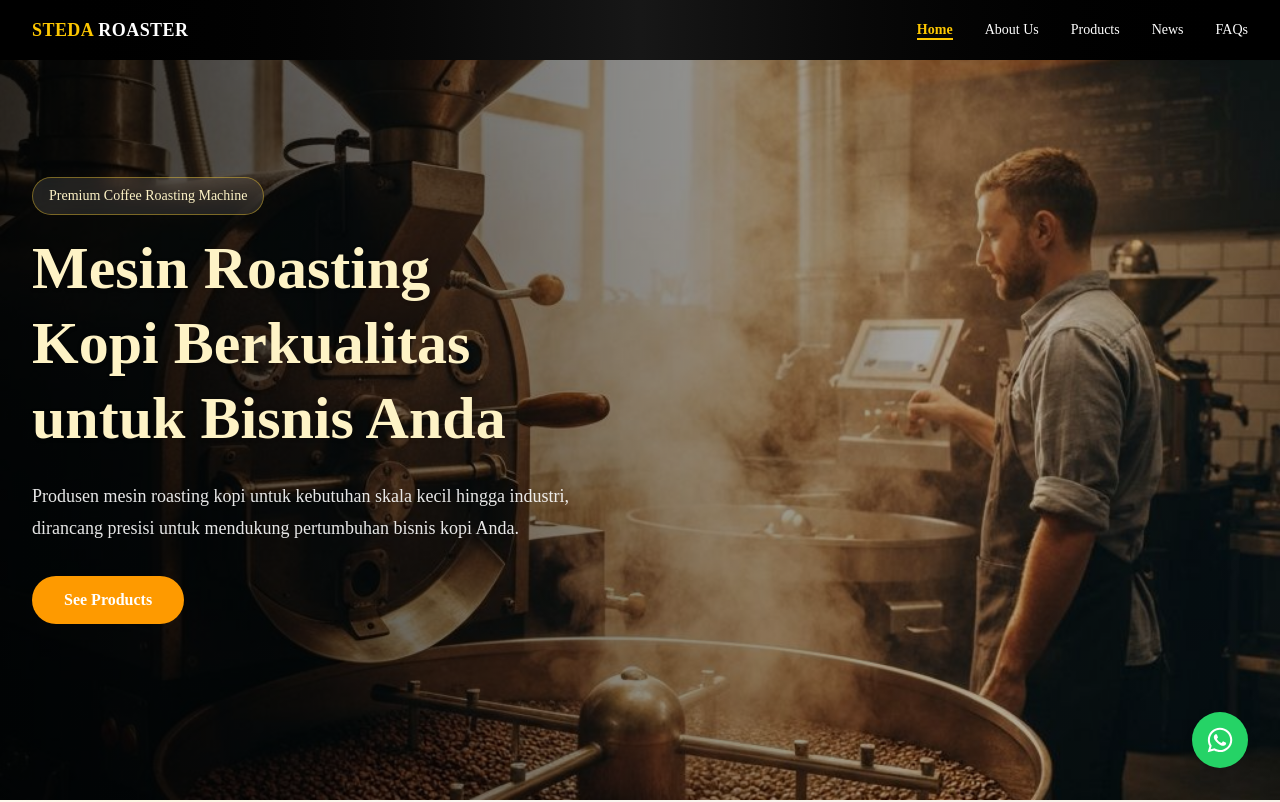
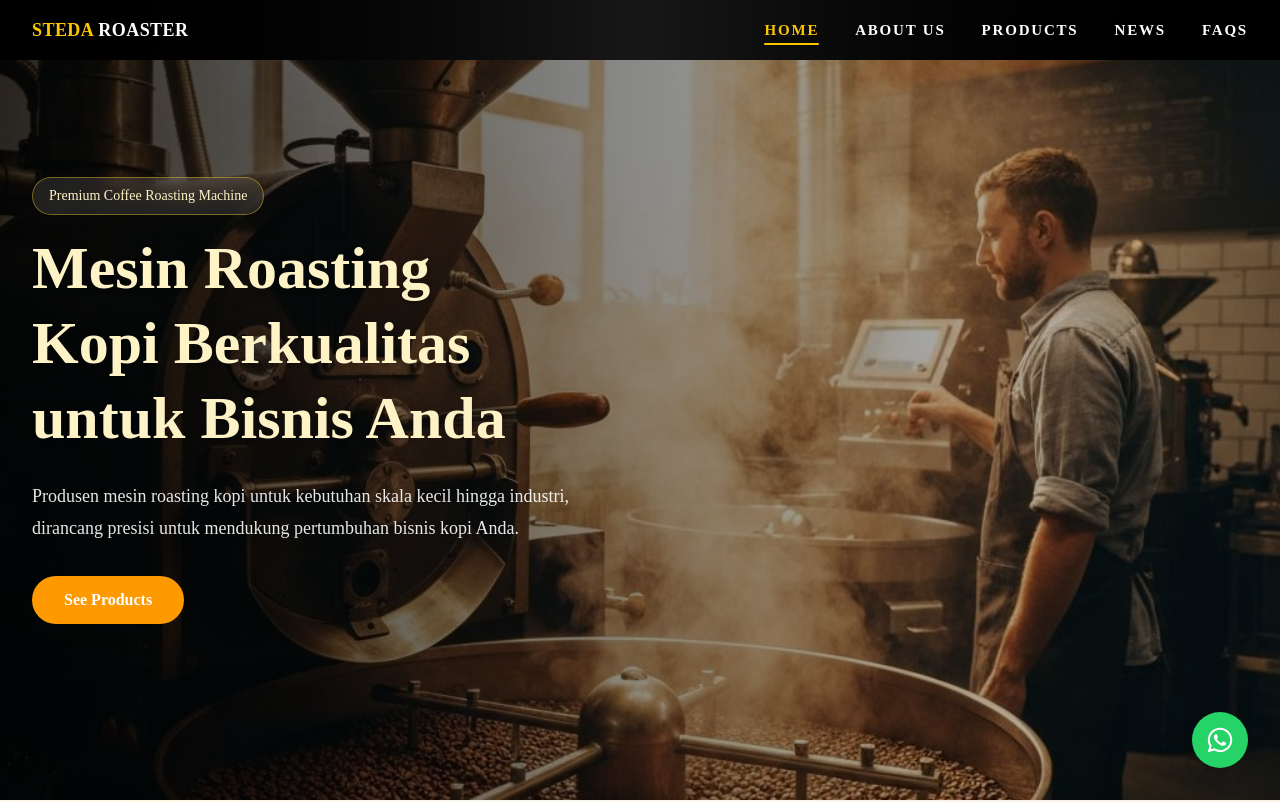
Before and after one commit to Goeter/steda_roaster, a Next.js app: page / in a window 1280 px wide. Shown: the top 802 px of the page. Built offline with nearby package versions, Linux system fonts and the light colour scheme.

Commit message:
Update navbar.tsx

```diff
--- a/components/navbar.tsx
+++ b/components/navbar.tsx
@@ -18,7 +18,6 @@ export function Navbar() {
     { label: 'FAQs', href: '/faqs' },
   ];
 
-  // Efek perubahan navbar saat scroll
   useEffect(() => {
     const handleScroll = () => {
       setScrolled(window.scrollY > 20);
@@ -28,45 +27,43 @@ export function Navbar() {
     return () => window.removeEventListener('scroll', handleScroll);
   }, []);
 
-  // Menutup menu mobile saat berpindah halaman
   useEffect(() => {
     setIsOpen(false);
   }, [pathname]);
 
   return (
     <nav
-      className={`fixed top-0 w-full z-50 transition-all duration-300 ${
+      className={`fixed top-0 z-50 w-full transition-all duration-300 ${
         scrolled
-          ? 'backdrop-blur-md bg-black/70 shadow-lg py-2'
+          ? 'bg-black/75 py-2 shadow-lg backdrop-blur-md'
           : 'bg-gradient-to-r from-black via-neutral-900 to-black py-4'
       }`}
     >
-      <div className="max-w-7xl mx-auto px-4 sm:px-6 lg:px-8">
-        <div className="flex justify-between items-center">
+      <div className="mx-auto max-w-7xl px-4 sm:px-6 lg:px-8">
+        <div className="flex items-center justify-between">
 
           {/* Logo */}
           <Link href="/" className="flex-shrink-0">
-            <span className="text-lg font-bold tracking-wide cursor-pointer">
+            <span className="cursor-pointer text-lg font-extrabold tracking-wide drop-shadow-sm">
               <span className="text-yellow-400">STEDA</span>
               <span className="ml-1 text-white">ROASTER</span>
             </span>
           </Link>
 
           {/* Desktop Menu */}
-          <div className="hidden md:flex space-x-8">
+          <div className="hidden items-center space-x-9 md:flex">
             {menuItems.map((item) => {
               const isActive = pathname === item.href;
 
-              // Menu aktif tidak dapat diklik
               if (isActive) {
                 return (
                   <span
                     key={item.href}
                     aria-current="page"
-                    className="text-sm font-semibold text-yellow-400 cursor-not-allowed relative"
+                    className="relative cursor-not-allowed text-[15px] font-extrabold uppercase tracking-[0.12em] text-yellow-400 drop-shadow-sm"
                   >
                     {item.label}
-                    <span className="absolute bottom-0 left-0 w-full h-0.5 bg-yellow-400"></span>
+                    <span className="absolute -bottom-1 left-0 h-0.5 w-full rounded-full bg-yellow-400"></span>
                   </span>
                 );
               }
@@ -75,10 +72,10 @@ export function Navbar() {
                 <Link
                   key={item.href}
                   href={item.href}
-                  className="text-sm font-medium text-white hover:text-yellow-400 transition-all duration-300 relative group"
+                  className="group relative text-[15px] font-bold uppercase tracking-[0.12em] text-white drop-shadow-sm transition-all duration-300 hover:text-yellow-400"
                 >
                   {item.label}
-                  <span className="absolute bottom-0 left-0 w-0 h-0.5 bg-yellow-400 transition-all duration-300 group-hover:w-full"></span>
+                  <span className="absolute -bottom-1 left-0 h-0.5 w-0 rounded-full bg-yellow-400 transition-all duration-300 group-hover:w-full"></span>
                 </Link>
               );
             })}
@@ -88,7 +85,7 @@ export function Navbar() {
           <div className="md:hidden">
             <button
               onClick={() => setIsOpen(!isOpen)}
-              className="text-white relative w-8 h-8 flex items-center justify-center"
+              className="relative flex h-8 w-8 items-center justify-center text-white"
               aria-label="Toggle Menu"
             >
               <span
@@ -111,21 +108,20 @@ export function Navbar() {
 
         {/* Mobile Menu */}
         <div
-          className={`md:hidden overflow-hidden transition-all duration-300 ease-in-out ${
-            isOpen ? 'max-h-96 opacity-100 mt-4' : 'max-h-0 opacity-0'
+          className={`overflow-hidden transition-all duration-300 ease-in-out md:hidden ${
+            isOpen ? 'mt-4 max-h-96 opacity-100' : 'max-h-0 opacity-0'
           }`}
         >
-          <div className="bg-gradient-to-b from-neutral-900 to-black rounded-xl border border-yellow-400/20 shadow-xl p-4 space-y-2">
+          <div className="space-y-2 rounded-xl border border-yellow-400/20 bg-gradient-to-b from-neutral-900 to-black p-4 shadow-xl">
             {menuItems.map((item, index) => {
               const isActive = pathname === item.href;
 
-              // Menu aktif tidak dapat diklik
               if (isActive) {
                 return (
                   <span
                     key={item.href}
                     aria-current="page"
-                    className="block px-3 py-2 rounded-md text-base font-semibold text-yellow-400 bg-yellow-400/10 cursor-not-allowed"
+                    className="block rounded-md bg-yellow-400/10 px-3 py-2.5 text-base font-extrabold uppercase tracking-[0.1em] text-yellow-400"
                     style={{ transitionDelay: `${index * 50}ms` }}
                   >
                     ✓ {item.label}
@@ -137,7 +133,7 @@ export function Navbar() {
                 <Link
                   key={item.href}
                   href={item.href}
-                  className="block px-3 py-2 rounded-md text-base font-medium text-white hover:bg-yellow-400/10 hover:text-yellow-400 transition-all duration-300 transform hover:translate-x-1"
+                  className="block rounded-md px-3 py-2.5 text-base font-bold uppercase tracking-[0.1em] text-white transition-all duration-300 hover:translate-x-1 hover:bg-yellow-400/10 hover:text-yellow-400"
                   style={{ transitionDelay: `${index * 50}ms` }}
                 >
                   {item.label}
```
